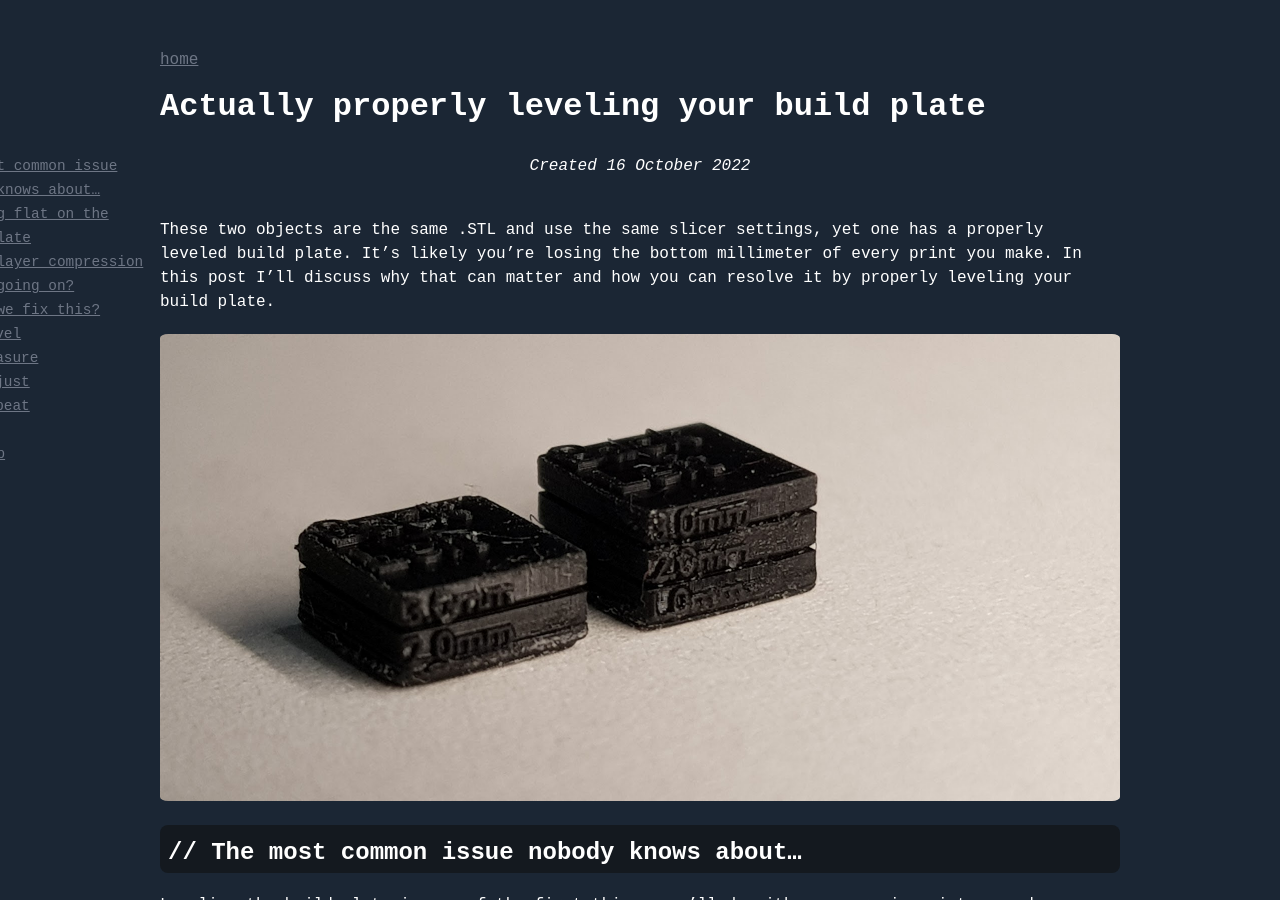
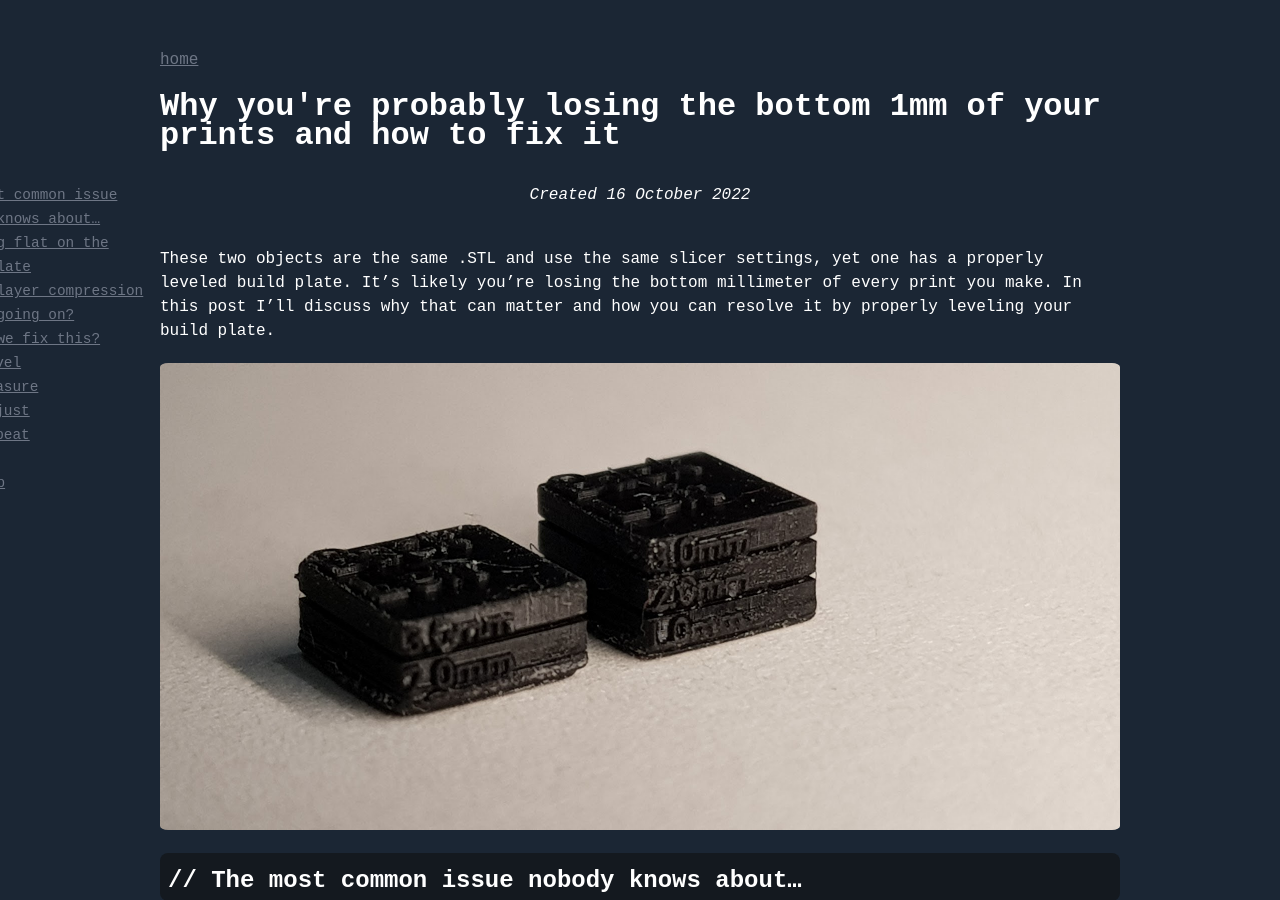
Before and after one commit to samuelbigos/samuelbigos.github.io, a Jekyll site: the page built from _posts/2022-10-16-why-youre-probably-losing-the-bottom-1mm-of-your-prints-and-how-to-fix-it.markdown, in a window 1280 px wide and 900 px high. Built offline with Jekyll 4.4.1, drawn with Linux system fonts in a browser that asks for light colours; nearby versions of some CDN libraries; some web fonts are replaced.

Commit message:
Changed title.

```diff
--- a/_posts/2022-10-16-actually-properly-leveling-your-build-plate.markdown
+++ b/_posts/2022-10-16-why-youre-probably-losing-the-bottom-1mm-of-your-prints-and-how-to-fix-it.markdown
@@ -1,11 +1,11 @@
 ---
 layout: post
-title:  "Actually properly leveling your build plate"
+title:  "Why you're probably losing the bottom 1mm of your prints and how to fix it"
 date:   2022-10-16 00:00:00 +0000
 categories: posts
 image:
 created: "Created 16 October 2022"
-comments_id: 4
+comments_id: 5
 tag: 3D Printing
 ---
 
```
